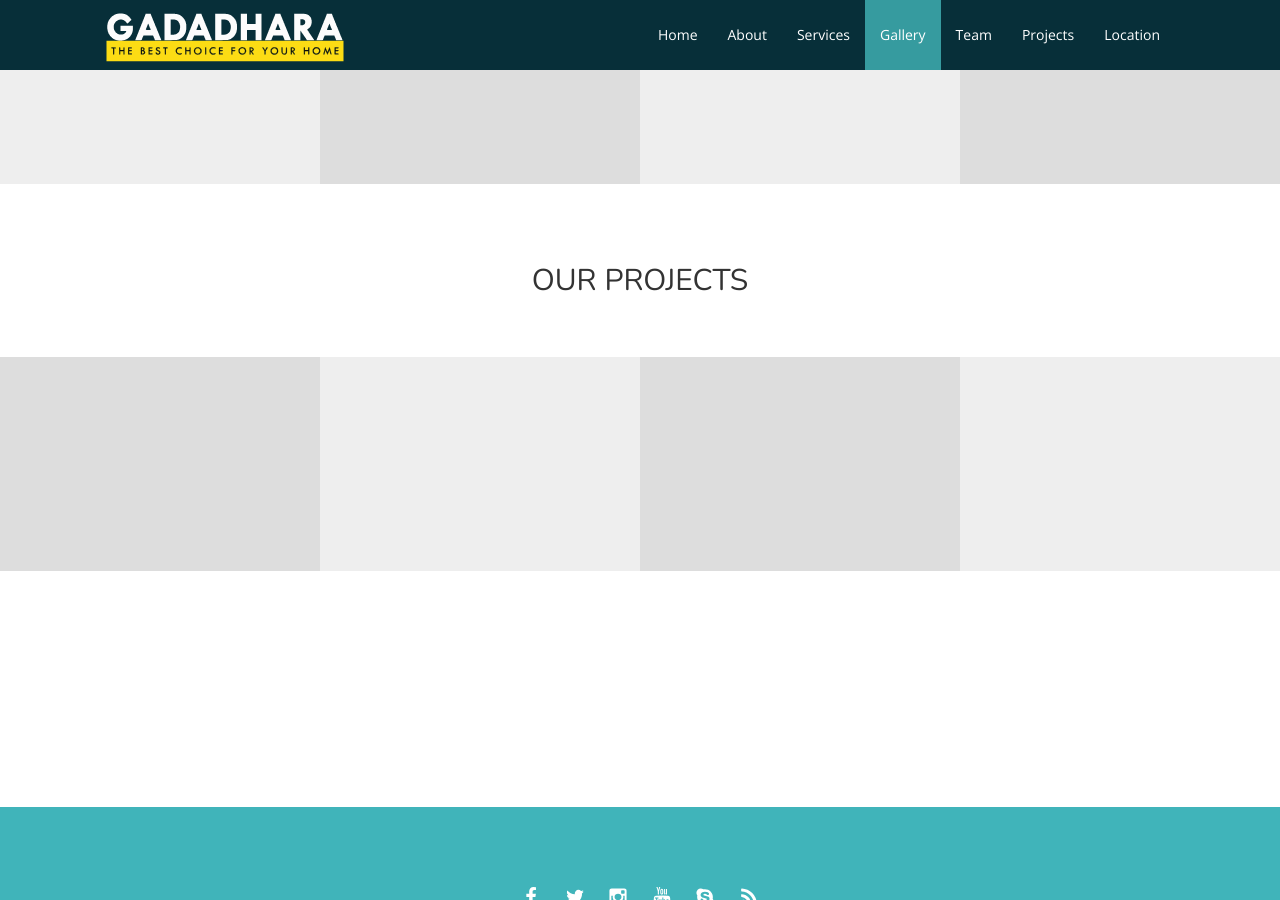
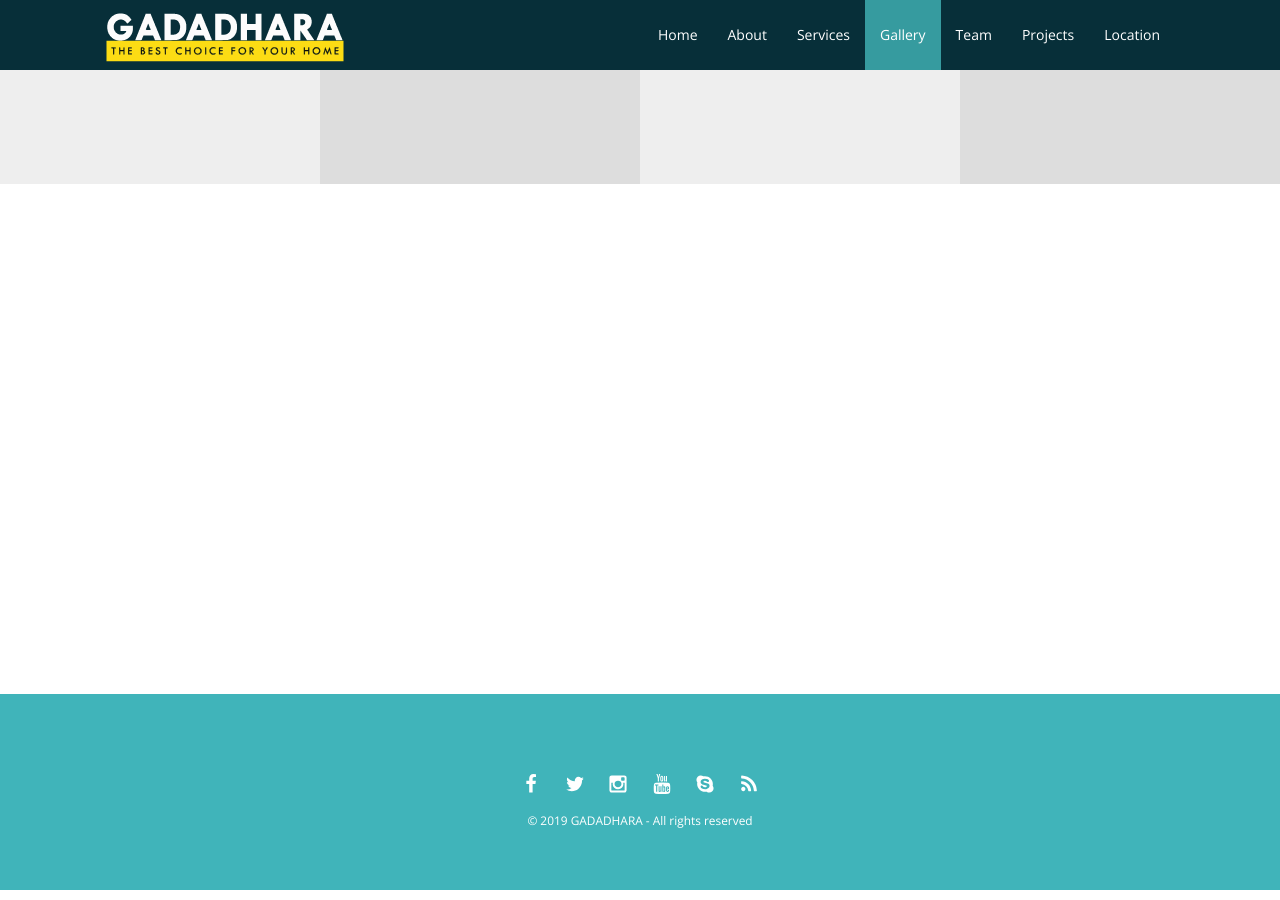
Before and after one commit to gadadhara/GADADHARA, a Jekyll site: the page built from index.html, in a window 1280 px wide and 900 px high, scrolled down 5626 px. Built offline with Jekyll 4.4.1, drawn with Linux system fonts in a browser that asks for light colours; nearby versions of some CDN libraries.

Commit message:
Update index.html

```diff
--- a/index.html
+++ b/index.html
@@ -227,24 +227,6 @@ layout: default
             </div>
         </a>
     {% endfor %}
-
-</div>
-
-<div id="projects" class="projects">
-
-    <h2 class="section-title">OUR PROJECTS</h2>
-
-    {% for images in site.data.projects %}
-        <a href="{{site.baseurl}}/img/gallery/large/{{ images.image_large }}" class="gallery-item expandable-box image-link">
-            <div class="expandable-box-top">
-                <img src="{{site.baseurl}}/img/gallery/thumb/{{ images.image_thumb }}" alt="{{ images.image_alt }}">
-            </div>
-            <div class="expandable-box-bottom">
-                <span><svg class="icon icon-chain"><use xlink:href="#icon-chain"></use></svg></span>
-            </div>
-        </a>
-    {% endfor %}
-
 </div>
 <!-- End Gallery -->
 
```
